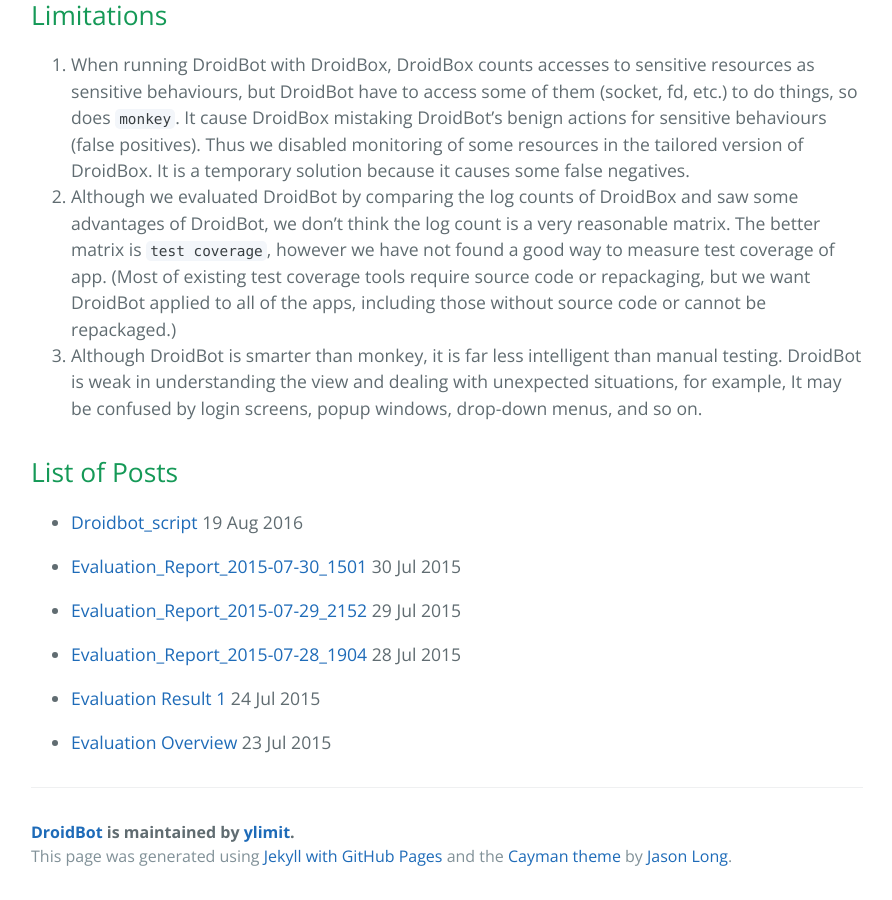
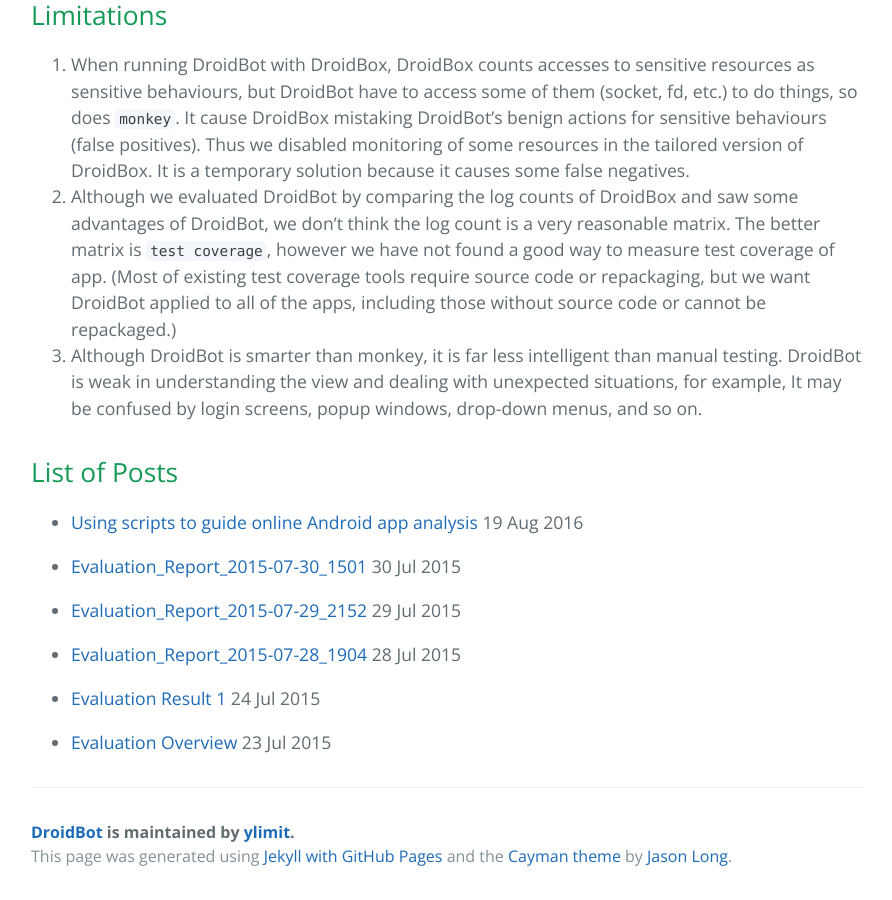
Before and after one commit to honeynet/droidbot, a Jekyll site: the page built from index.md, in a window 1280 px wide and 900 px high, scrolled down 5010 px. Shown: the whole window, without its empty margins (193-1085 px from the left). Built offline with Jekyll 4.4.1, drawn with Linux system fonts in a browser that asks for light colours.

Commit message:
add DroidBot script blog post

````diff
--- a/_posts/2016-8-19-DroidBot_Script.md
+++ b/_posts/2016-8-19-DroidBot_Script.md
@@ -1,8 +1,19 @@
+---
+layout: default
+title: Using scripts to guide online Android app analysis
+---
+
 # Using scripts to guide online Android app analysis
 
 When analyzing Android app in an online sandbox, we often need an automated test input generation tool (such as Monkey or DroidBot) to produce some test inputs. However, test input generation tools often feel hard to pass some special situations such as login, first-use guide and unlock screens, where human's knowledge is needed.
 
 We propose a scripting machanism in DroidBot to support user-guided testing. Based on the machanism, users are able to customize the operations for DroidBot to take in certain states. For example, [K-9 Mail](https://play.google.com/store/apps/details?id=com.fsck.k9) requires login to continue, and most existing test input generation tools would stuck at the login screen when testing it. However, with DroidBot script, users would be able to help DroidBot pass the login screen of their apps by scripting the login operation: *Input email, input password and click "Next"*.
+
+<video controls width="100%">
+  <source src="{{site.baseurl}}/static/droidbot_script.mp4" type="video/mp4">
+  <source src="{{site.baseurl}}/static/droidbot_script.webm" type="video/webm">
+Your browser does not support the video tag.
+</video>
 
 Let's clarify some basic concepts that are important in DroidBot script:
 
@@ -20,17 +31,21 @@
 
 In the K9 Mail example, the state we want to deal with is the login screen, which contains a email input field, and password input field and a Next button. Let's name the state as `login_state` and the three views as `login_email`, `login_password` and `login_button` repectively. In order to identify a state, we have to define a state selector. The definition of `login_state` selector could be:
 
-```
+{% highlight json %}
 "login_state": {
     "views": ["login_email", "login_password", "login_button"]
 }
-```
+{% endhighlight %}
 
 which means, when `login_email` view, `login_password` view and `login_button` view are in current state, the state would be identified as `login_state`.
 
-In order to identify the three views, we also need to define three view selectors. We can use `uiautomatorviewer` to find out how to identify a view. For the email input field, the resource-id is `com.fsck.k9:id/account_email` and the class is `android.widget.EditText`, thus we can use regular expression `.*email` to match the resource-id and `.*EditText` to match the class name. The definitions of the three view selectors are as follows:
+In order to identify the three views, we also need to define three view selectors. We can use `uiautomatorviewer` to find out how to identify a view.
 
-```
+<img width="100%" src="{{site.baseurl}}/static/uiautomatorviewer.png" />
+
+For the email input field, the resource-id is `com.fsck.k9:id/account_email` and the class is `android.widget.EditText`, thus we can use regular expression `.*email` to match the resource-id and `.*EditText` to match the class name. The definitions of the three view selectors are as follows:
+
+{% highlight json %}
 "login_email": {
     "resource_id": ".*email",
     "class": ".*EditText"
@@ -43,11 +58,11 @@
     "resource_id": ".*next",
     "class": ".*Button"
 }
-```
+{% endhighlight %}
 
 Here we are able to identify `login_state`. We know that the operation to take in `login_state` is "input email, input password and click Next", which can be represented as three gesture events in DroidBot:
 
-```
+{% highlight json %}
 "login_operation": {
     "operation_type": "custom",
     "events": [
@@ -67,15 +82,15 @@
         }
     ]
 }
-```
+{% endhighlight %}
 
 Finally, we tell DroidBot to take `login_operation` in `login_state`:
 
-```
+{% highlight json %}
 "main": {
     "login_state": ["login_operation"]
 }
-```
+{% endhighlight %}
 
 So far we have finished a simple script to help DroidBot pass the login screen.
 The source version is available [here](https://github.com/honeynet/droidbot/blob/master/script_samples/pass_login_script.json).
````
Also changed, not shown: static/uiautomatorviewer.png (added), 2 other files.
